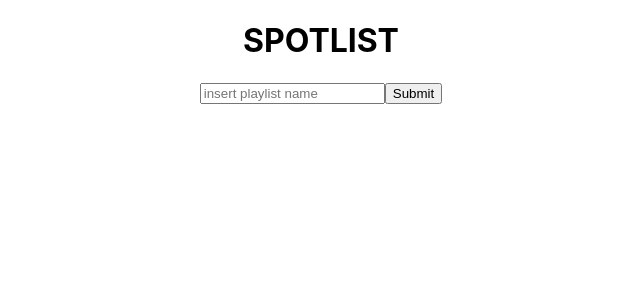
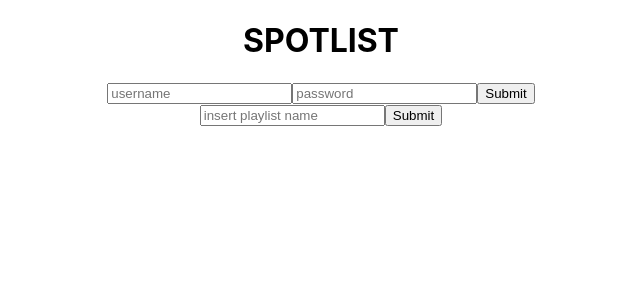
Before and after one commit to Pewompa/Spotlist, a React (Create React App) app in the folder client/: page / in a window 1280 px wide. Shown: the top 300 px of the page, without its empty margins (319-959 px from the left). Built offline with nearby package versions, Linux system fonts and the light colour scheme; no server answers.

Commit message:
add user authentication form

```diff
--- a/client/src/App.js
+++ b/client/src/App.js
@@ -1,11 +1,20 @@
+import { useEffect, useState } from 'react';
+import PlayListForm from './components/PlayListForm';
+import UserForm from './components/UserForm';
+import { getPlaylists } from './service/playListService';
 import './App.css';
-import Form from './components/Form';
 
 function App() {
+  const [playlist, setPlayList] = useState([]);
+  useEffect(() => {
+    getPlaylists().then((data) => setPlayList(data));
+    console.log(playlist);
+  }, []);
   return (
     <div className="App">
       <h1>SPOTLIST</h1>
-      <Form />
+      <UserForm />
+      <PlayListForm />
     </div>
   );
 }
--- /dev/null
+++ b/client/src/SongForm.js
@@ -0,0 +1,11 @@
+const SongForm = () => {
+  return (
+    <form>
+      <input type="text" placeholder="insert a song artist"></input>
+      <input type="text" placeholder="insert artist's song title"></input>
+      <input type="submit"></input>
+    </form>
+  );
+};
+
+export default SongForm;
--- a/client/src/components/Form.js
+++ /dev/null
@@ -1,11 +0,0 @@
-const Form = () => {
-  return (
-    <form>
-      <input type="text" placeholder="insert playlist name"></input>
-
-      <input type="submit"></input>
-    </form>
-  );
-};
-
-export default Form;
--- /dev/null
+++ b/client/src/components/PlayListForm.js
@@ -0,0 +1,14 @@
+import SongForm from '../SongForm';
+
+const PlayListForm = () => {
+  return (
+    <>
+      <form>
+        <input type="text" placeholder="insert playlist name"></input>
+        <input type="submit"></input>
+      </form>
+    </>
+  );
+};
+
+export default PlayListForm;
--- /dev/null
+++ b/client/src/components/UserForm.js
@@ -0,0 +1,40 @@
+import { useState } from 'react';
+import { getUser } from './service/userAuthService';
+
+const UserForm = () => {
+  const [username, setUsername] = useState('');
+  const [password, setPassword] = useState('');
+
+  const handleUsernameChange = (event) => {
+    setUsername(event.target.value);
+  };
+  const handlePasswordChange = (event) => {
+    setPassword(event.target.value);
+  };
+
+  const handleSubmit = async (event) => {
+    event.preventDefault();
+    let data = await getUser(username, password);
+    event.target.username = '';
+    event.target.password = '';
+  };
+  return (
+    <form onSubmit={handleSubmit}>
+      <input
+        type="text"
+        placeholder="username"
+        onChange={handleUsernameChange}
+        name="username"
+      ></input>
+      <input
+        type="text"
+        placeholder="password"
+        onChange={handlePasswordChange}
+        name="password"
+      ></input>
+      <input type="submit"></input>
+    </form>
+  );
+};
+
+export default UserForm;
--- /dev/null
+++ b/client/src/service/playListService.js
@@ -0,0 +1,8 @@
+export const getPlaylists = async (id) => {
+  try {
+    const response = await fetch(`http://localhost:3000/users/${id}/lists`);
+    return response.json();
+  } catch (error) {
+    console.log(error);
+  }
+};
--- /dev/null
+++ b/client/src/service/userAuthService.js
@@ -0,0 +1,10 @@
+export const getUser = async (username, password) => {
+  try {
+    const response = await fetch(
+      `http://localhost:3000/users/${username}/${password}`
+    );
+    return response.json();
+  } catch (error) {
+    console.log(error);
+  }
+};
```
Also changed, not shown: 2 other files (tests, documents, lock files or other folders).
